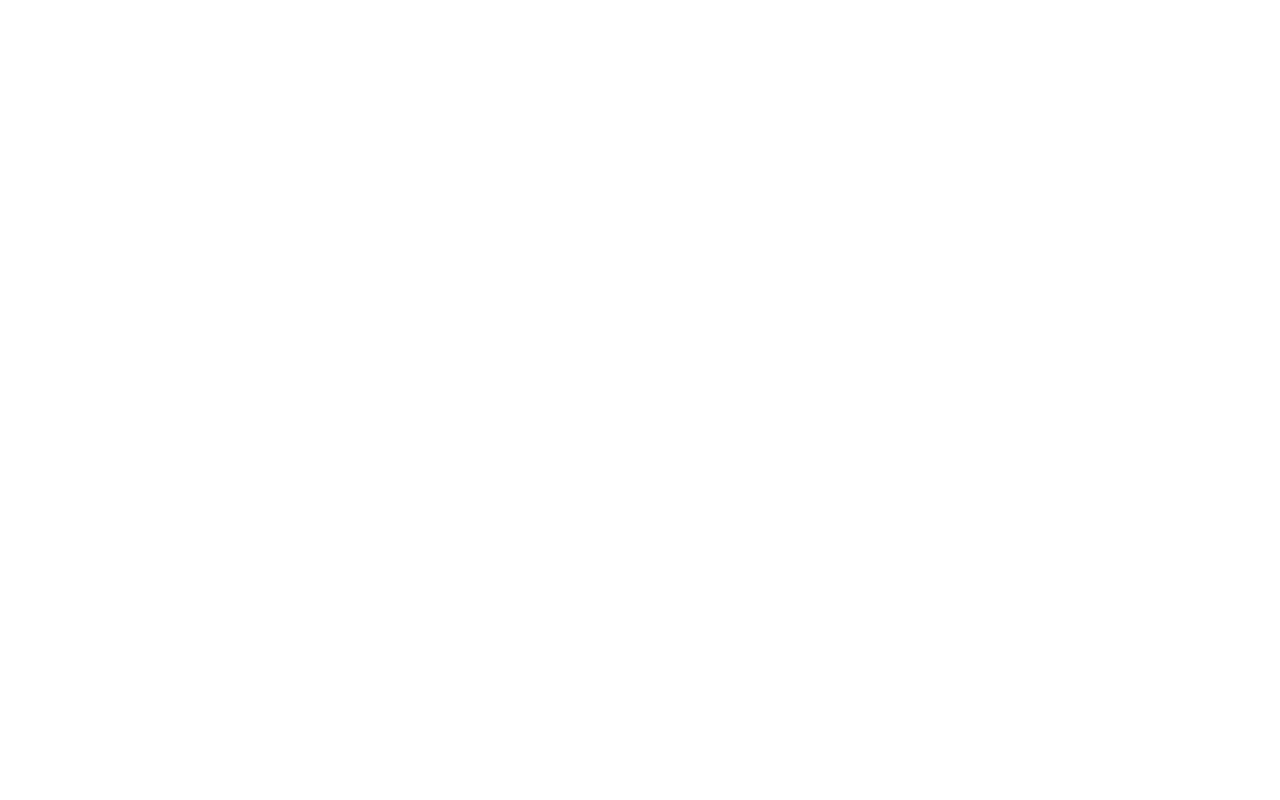
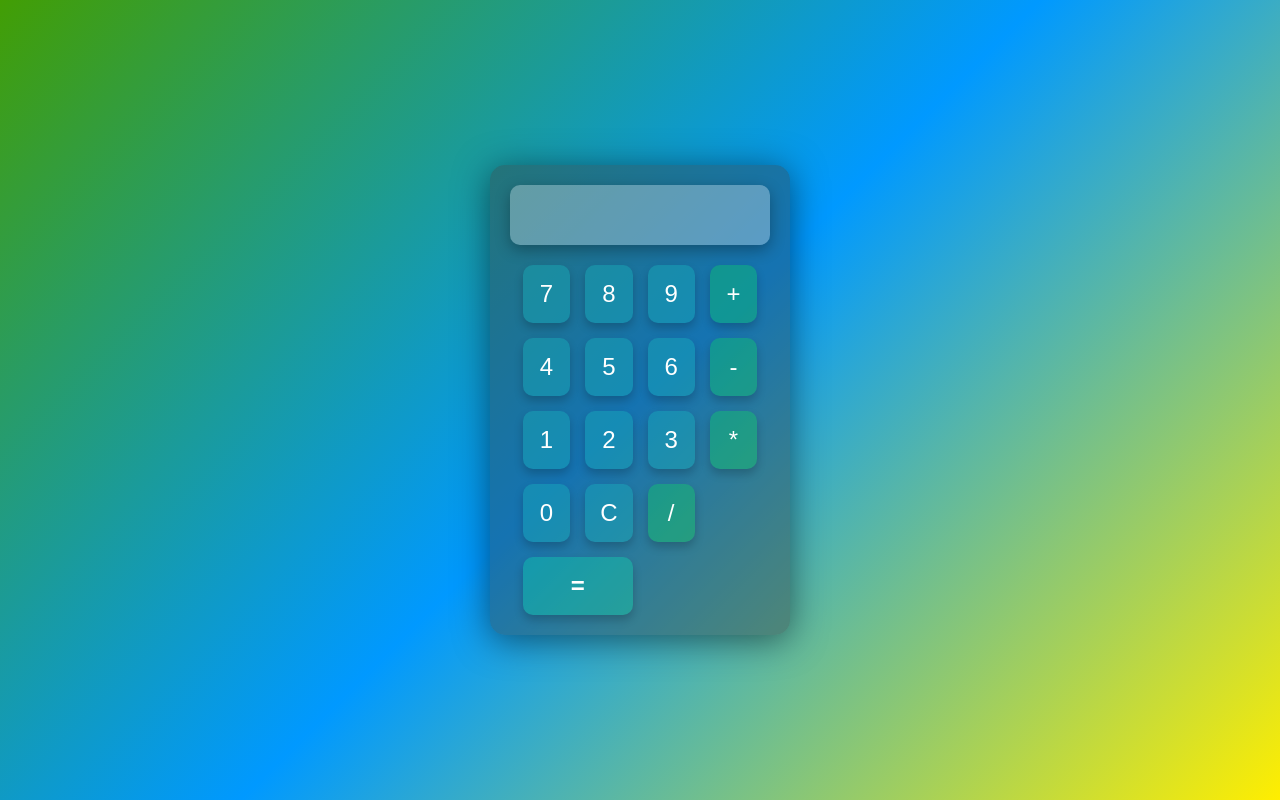
Before and after one commit to ashlyco/JPO, a plain HTML site: page index.html in a window 1280 px wide. Drawn offline with Linux system fonts and the light colour scheme.

Commit message:
calculator

```diff
--- a/codi.js
+++ b/codi.js
@@ -0,0 +1,21 @@
+let display = document.getElementById('display');
+
+function appendNumber(number) {
+  display.value += number;
+}
+
+function appendOperator(operator) {
+  display.value += ' ' + operator + ' ';
+}
+
+function clearDisplay() {
+  display.value = '';
+}
+
+function calculate() {
+  try {
+    display.value = eval(display.value);
+  } catch {
+    display.value = 'Error';
+  }
+}
--- a/estill.css
+++ b/estill.css
@@ -0,0 +1,107 @@
+* {
+    margin: 0;
+    padding: 0;
+    box-sizing: border-box;
+  }
+
+  body {
+    font-family: 'Roboto', sans-serif;
+    display: flex;
+    justify-content: center;
+    align-items: center;
+    height: 100vh;
+    background: linear-gradient(135deg, #429e04, #0099ff, #ffee00);
+    overflow: hidden;
+  }
+
+  .calculator {
+    background-color: #38383863; /* Ajustado para combinar mejor con el fondo */
+    border-radius: 15px;
+    box-shadow: 0 5px 35px rgba(0, 0, 0, 0.5);
+    width: 300px; /* Hacerla un poco más ancha */
+    padding: 20px; /* Ajustar el relleno */
+    display: flex;
+    flex-direction: column;
+    align-items: center;
+    position: relative;
+  }
+
+  .display {
+    width: 100%;
+    height: 60px; /* Ajustar altura */
+    font-size: 2em; /* Reducir tamaño de fuente */
+    text-align: right;
+    margin-bottom: 20px;
+    padding: 15px;
+    border: none;
+    border-radius: 10px;
+    background-color: #ffffff4b; /* Ajustado para combinar mejor con el fondo */
+    color: #ffffff; /* Mantener contraste */
+    box-shadow: 0 5px 15px rgba(0, 0, 0, 0.3);
+    transition: all 0.3s ease-in-out;
+  }
+
+  .buttons {
+    display: grid;
+    grid-template-columns: repeat(4, 1fr);
+    gap: 15px;
+  }
+
+  .button {
+    background-color: #18b5bb5e; /* Ajustado para combinar mejor con el fondo */
+    border: none;
+    border-radius: 10px;
+    font-size: 1.5em; /* Reducir tamaño de fuente */
+    padding: 15px; /* Ajustar relleno */
+    cursor: pointer;
+    transition: all 0.3s ease;
+    color: white;
+    position: relative;
+    box-shadow: 0 5px 10px rgba(0, 0, 0, 0.2);
+  }
+
+  .button:hover {
+    background-color: #00ffea; /* Ajustado para combinar mejor con el fondo */
+    transform: translateY(-5px);
+    box-shadow: 0 10px 20px rgba(0, 0, 0, 0.3);
+  }
+
+  .operator {
+    background-color: #00ff403f; /* Ajustado para combinar mejor con el fondo */
+  }
+
+  .operator:hover {
+    background-color: #00ff6a; /* Ajustado para combinar mejor con el fondo */
+  }
+
+  .equals {
+    background-color: #00ffb342; /* Ajustado para combinar mejor con el fondo */
+    grid-column: span 2;
+    font-weight: bold;
+  }
+
+  .equals:hover {
+    background-color: #00ffaa; /* Ajustado para combinar mejor con el fondo */
+    transform: translateY(-5px);
+  }
+
+  button:active {
+    background-color: #c1c1c1;
+    transform: translateY(2px);
+  }
+
+  @media (max-width: 400px) {
+    .calculator {
+      width: 100%;
+      padding: 20px;
+    }
+
+    .display {
+      font-size: 2em;
+    }
+
+    .button {
+      font-size: 1.5em;
+      padding: 18px;
+    }
+  }
--- a/index.html
+++ b/index.html
@@ -1,11 +1,37 @@
 <!DOCTYPE html>
-<html lang="en">
+<html lang="es">
 <head>
-    <meta charset="UTF-8">
-    <meta name="viewport" content="width=device-width, initial-scale=1.0">
-    <title>Document</title>
+  <meta charset="UTF-8">
+  <meta name="viewport" content="width=device-width, initial-scale=1.0">
+  <title>Calculadora</title>
+  <link rel="stylesheet" href="estill.css">
 </head>
 <body>
+  <div class="calculator">
+    <input type="text" id="display" class="display" disabled/>
+    <div class="buttons">
+      <button class="button" onclick="appendNumber('7')">7</button>
+      <button class="button" onclick="appendNumber('8')">8</button>
+      <button class="button" onclick="appendNumber('9')">9</button>
+      <button class="button operator" onclick="appendOperator('+')">+</button>
 
+      <button class="button" onclick="appendNumber('4')">4</button>
+      <button class="button" onclick="appendNumber('5')">5</button>
+      <button class="button" onclick="appendNumber('6')">6</button>
+      <button class="button operator" onclick="appendOperator('-')">-</button>
+
+      <button class="button" onclick="appendNumber('1')">1</button>
+      <button class="button" onclick="appendNumber('2')">2</button>
+      <button class="button" onclick="appendNumber('3')">3</button>
+      <button class="button operator" onclick="appendOperator('*')">*</button>
+
+      <button class="button" onclick="appendNumber('0')">0</button>
+      <button class="button" onclick="clearDisplay()">C</button>
+      <button class="button operator" onclick="appendOperator('/')">/</button>
+      <button class="button equals" onclick="calculate()">=</button>
+    </div>
+  </div>
+
+  <script src="codi.js"></script>
 </body>
 </html>
```
